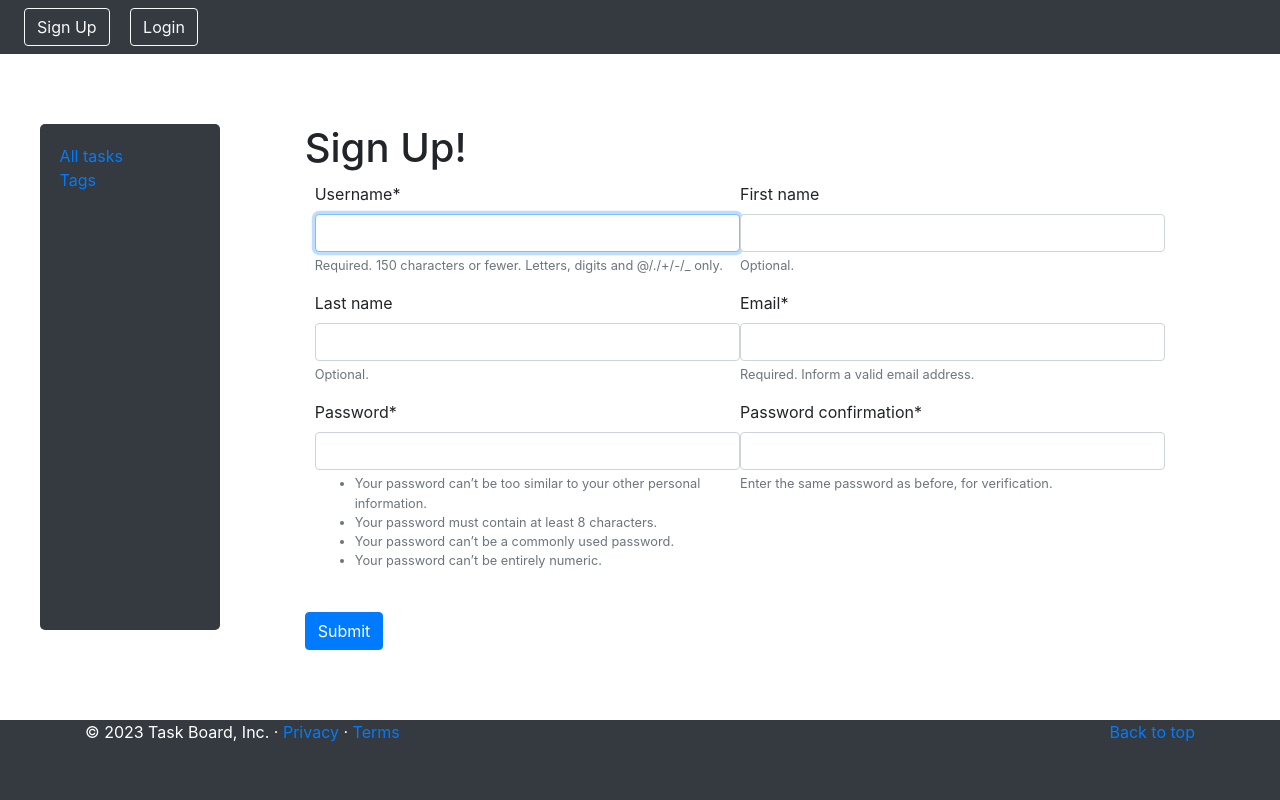
After one commit to ZhAlexR/Task-manager, a Django app: page /sign_up/ in a window 1280 px wide. The commit adds this page. Run offline with Django 4.2, Linux system fonts and the light colour scheme; some libraries are stand-ins or nearby versions.

Commit message:
Added LogOut, Login, SignUp logic

```diff
--- a/manager/forms.py
+++ b/manager/forms.py
@@ -1,4 +1,6 @@
 from django import forms
+from django.contrib.auth import get_user_model
+from django.contrib.auth.forms import UserCreationForm
 from django.utils import timezone
 
 from manager.models import Task
@@ -17,3 +19,13 @@ class TaskForm(forms.ModelForm):
         if deadline < timezone.now():
             raise forms.ValidationError("Deadline must be in the future.")
         return deadline
+
+
+class SignUpForm(UserCreationForm):
+    first_name = forms.CharField(max_length=30, required=False, help_text='Optional.')
+    last_name = forms.CharField(max_length=30, required=False, help_text='Optional.')
+    email = forms.EmailField(max_length=254, help_text='Required. Inform a valid email address.')
+
+    class Meta:
+        model = get_user_model()
+        fields = ('username', 'first_name', 'last_name', 'email', 'password1', 'password2',)
--- a/manager/urls.py
+++ b/manager/urls.py
@@ -4,7 +4,7 @@ from manager.views import (
     index_view,
     TaskCreateView,
     TaskUpdateView,
-    TaskDeleteView, TagListView, TagCreateView, TagUpdateView, TagDeleteView
+    TaskDeleteView, TagListView, TagCreateView, TagUpdateView, TagDeleteView, CreateUserView
 )
 
 app_name = "manager"
@@ -18,4 +18,6 @@ urlpatterns = [
     path("tags/crate/", TagCreateView.as_view(), name="tag-create"),
     path("tags/<int:pk>/update", TagUpdateView.as_view(), name="tag-update"),
     path("tags/<int:pk>/delete", TagDeleteView.as_view(), name="tag-delete"),
+    path("sign_up/", CreateUserView.as_view(), name="sign-up"),
+
 ]
--- a/manager/views.py
+++ b/manager/views.py
@@ -1,9 +1,10 @@
+from django.contrib.auth import get_user_model
 from django.contrib.auth.mixins import LoginRequiredMixin
 from django.shortcuts import render
 from django.urls import reverse, reverse_lazy
 from django.views import generic
 
-from manager.forms import TaskForm
+from manager.forms import TaskForm, SignUpForm
 from manager.models import Task, Tag
 
 
@@ -55,3 +56,10 @@ class TagDeleteView(LoginRequiredMixin, generic.DeleteView):
     model = Tag
     template_name = "manager/confirm_delete.html"
     success_url = reverse_lazy("manager:tag-list")
+
+
+class CreateUserView(generic.CreateView):
+    model = get_user_model()
+    form_class = SignUpForm
+    template_name = "registration/create_user.html"
+    success_url = reverse_lazy("login")
--- a/task_manager/settings.py
+++ b/task_manager/settings.py
@@ -44,6 +44,8 @@ INSTALLED_APPS = [
     "django.contrib.messages",
     "django.contrib.staticfiles",
     "debug_toolbar",
+    "crispy_forms",
+    "crispy_bootstrap4",
     "manager",
 ]
 
@@ -136,3 +138,7 @@ STATICFILES_DIRS = [
 DEFAULT_AUTO_FIELD = "django.db.models.BigAutoField"
 
 AUTH_USER_MODEL = "manager.User"
+
+LOGIN_REDIRECT_URL = "/"
+
+CRISPY_TEMPLATE_PACK = "bootstrap4"
--- a/task_manager/urls.py
+++ b/task_manager/urls.py
@@ -21,5 +21,6 @@ from django.urls import path, include
 urlpatterns = [
     path("admin/", admin.site.urls),
     path('__debug__/', include('debug_toolbar.urls')),
+    path("accounts/", include("django.contrib.auth.urls")),
     path("", include("manager.urls", namespace="manager"))
 ] + static(settings.STATIC_URL, document_root=settings.STATIC_ROOT)
--- a/templates/base.html
+++ b/templates/base.html
@@ -12,6 +12,20 @@
 <body>
   <header>
     <nav class="navbar navbar-expand-md navbar-dark bg-dark fixed-top">
+      <div>
+        {% if user.is_authenticated %}
+          <a class="btn btn-outline-light mx-2" href="{% url "logout" %}">
+            Logout
+          </a>
+        {% else %}
+          <a class="btn btn-outline-light mx-2" href="{% url "manager:sign-up" %}">
+            Sign Up
+          </a>
+          <a class="btn btn-outline-light mx-2" href="{% url "login" %}">
+            Login
+          </a>
+        {% endif %}
+      </div>
 
     </nav>
   </header>
--- /dev/null
+++ b/templates/registration/create_user.html
@@ -0,0 +1,17 @@
+{% extends "base.html" %}
+{% load crispy_forms_filters %}
+
+{% block content %}
+  <div class="col-md-9">
+    <h1>Sign Up!</h1>
+    <form action="" method="post">
+      {% csrf_token %}
+      <div class="row row-cols-2" style="margin: 10px">
+        {{ form|crispy }}
+      </div>
+      <button class="btn btn-primary" type="submit">
+        Submit
+      </button>
+    </form>
+  </div>
+{% endblock %}
```
Also changed, not shown: templates/registration/logged_out.html (added, +7 -0 lines), templates/registration/login.html (added, +14 -0 lines).
